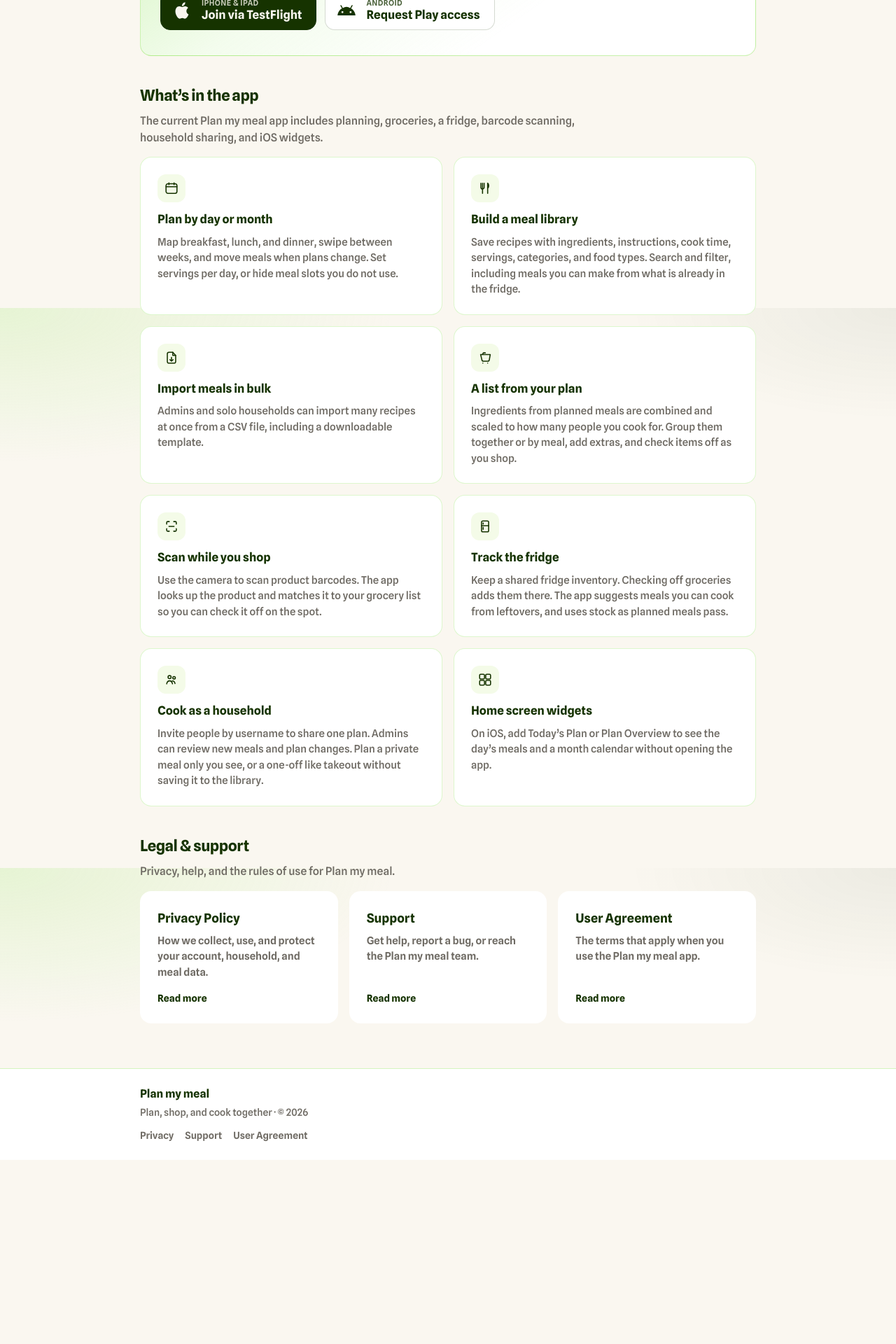
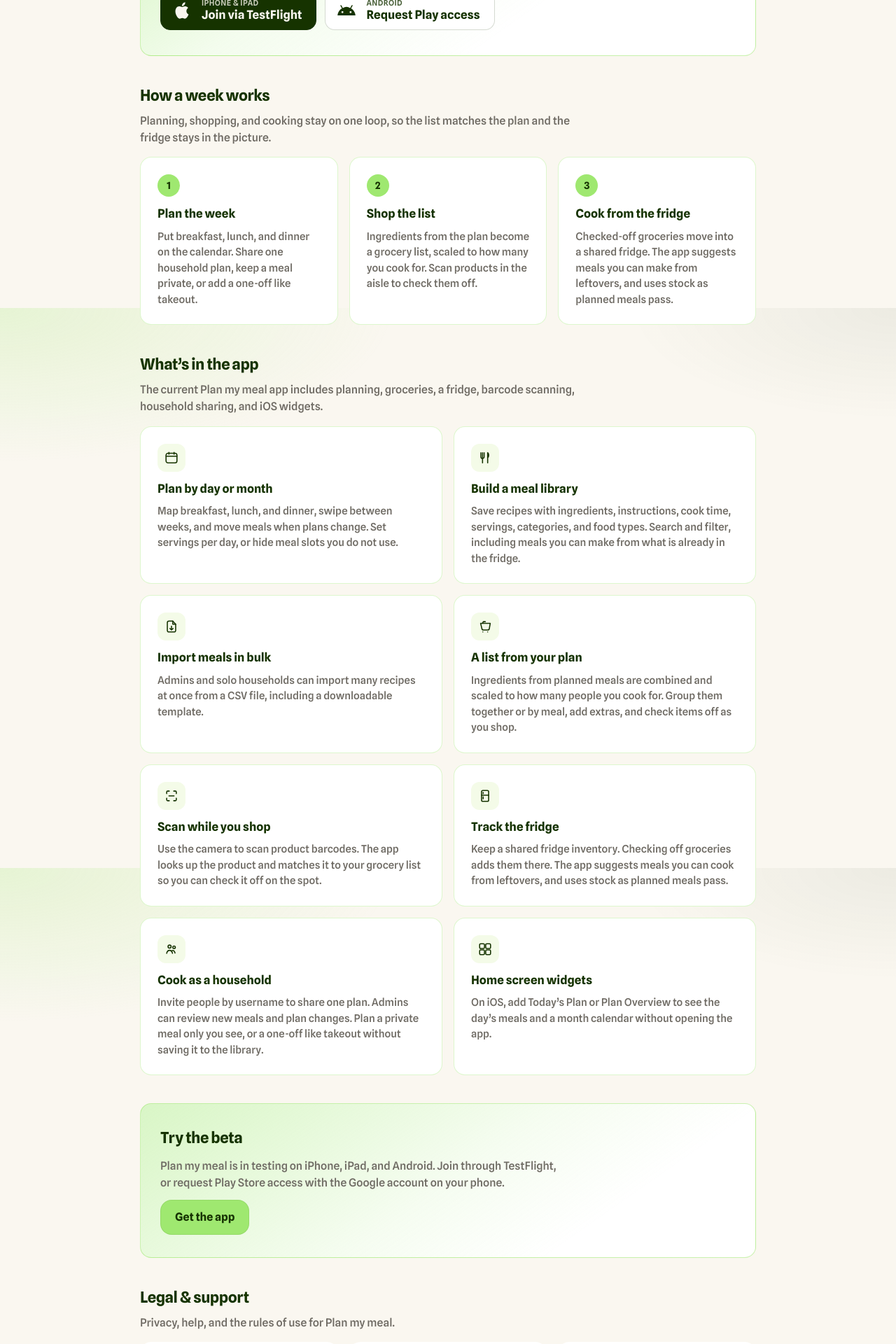
Before and after one commit to Vandammecasper/meal-planner-web, a React (Vite) app: page / in a window 1280 px wide. Shown: the part 360-2280 px from the top of the page at 70% size. Before the commit the page ends 2017 px from the top, so only its background shows below. Built offline with nearby package versions, Linux system fonts and the light colour scheme.

Commit message:
💄 Adds week overview

```diff
--- a/src/components/Layout.tsx
+++ b/src/components/Layout.tsx
@@ -50,6 +50,7 @@
             Plan, shop, and cook together · © {new Date().getFullYear()}
           </p>
           <nav className="layout__footer-links" aria-label="Footer">
+            <a href="/#get-the-app">Get the app</a>
             <NavLink to="/privacy">Privacy</NavLink>
             <NavLink to="/support">Support</NavLink>
             <NavLink to="/user-agreement">User Agreement</NavLink>
--- a/src/pages/Home.css
+++ b/src/pages/Home.css
@@ -37,6 +37,7 @@
 
 .home__get-app {
   margin-top: 24px;
+  scroll-margin-top: 88px;
 }
 
 .home__get-app-note {
@@ -261,6 +262,106 @@
   font-size: 0.9875rem;
 }
 
+.home__steps {
+  display: grid;
+  gap: 16px;
+  margin: 0;
+  padding: 0;
+  list-style: none;
+}
+
+@media (min-width: 720px) {
+  .home__steps {
+    grid-template-columns: repeat(3, 1fr);
+  }
+}
+
+.home__step {
+  display: flex;
+  flex-direction: column;
+  gap: 8px;
+  padding: 24px;
+  background: var(--color-surface);
+  border-radius: var(--radius);
+  border: 1px solid rgba(159, 232, 112, 0.35);
+}
+
+.home__step-num {
+  display: inline-flex;
+  align-items: center;
+  justify-content: center;
+  width: 32px;
+  height: 32px;
+  margin-bottom: 4px;
+  border-radius: 999px;
+  background: var(--color-primary);
+  color: var(--color-tint);
+  font-size: 0.875rem;
+  font-weight: 700;
+}
+
+.home__step-title {
+  margin: 0;
+  font-size: 1.0625rem;
+  font-weight: 700;
+}
+
+.home__step-body {
+  margin: 0;
+  color: var(--color-text-secondary);
+  font-size: 0.9375rem;
+}
+
+.home__cta {
+  display: flex;
+  flex-direction: column;
+  align-items: flex-start;
+  gap: 12px;
+  padding: 32px 28px;
+  border-radius: var(--radius);
+  background:
+    linear-gradient(145deg, rgba(159, 232, 112, 0.4) 0%, rgba(159, 232, 112, 0.1) 50%, transparent 75%),
+    var(--color-surface);
+  border: 1px solid rgba(159, 232, 112, 0.55);
+}
+
+.home__cta-title {
+  margin: 0;
+  font-size: 1.375rem;
+  font-weight: 700;
+  letter-spacing: -0.02em;
+}
+
+.home__cta-body {
+  margin: 0;
+  max-width: 36rem;
+  color: var(--color-text-secondary);
+  font-size: 0.9875rem;
+}
+
+.home__cta-button {
+  display: inline-flex;
+  align-items: center;
+  justify-content: center;
+  min-height: 48px;
+  padding: 12px 20px;
+  border-radius: var(--radius);
+  border: 1px solid rgba(22, 51, 0, 0.08);
+  background: var(--color-primary);
+  color: var(--color-text);
+  font-weight: 700;
+  text-decoration: none;
+  transition:
+    background 0.15s ease,
+    transform 0.15s ease;
+}
+
+.home__cta-button:hover {
+  color: var(--color-text);
+  background: #8fd95f;
+  transform: translateY(-1px);
+}
+
 .home__feature-grid {
   display: grid;
   gap: 16px;
--- a/src/pages/Home.tsx
+++ b/src/pages/Home.tsx
@@ -47,6 +47,24 @@
     body: 'On iOS, add Today’s Plan or Plan Overview to see the day’s meals and a month calendar without opening the app.',
   },
 ];
+
+const weekSteps = [
+  {
+    step: '1',
+    title: 'Plan the week',
+    body: 'Put breakfast, lunch, and dinner on the calendar. Share one household plan, keep a meal private, or add a one-off like takeout.',
+  },
+  {
+    step: '2',
+    title: 'Shop the list',
+    body: 'Ingredients from the plan become a grocery list, scaled to how many you cook for. Scan products in the aisle to check them off.',
+  },
+  {
+    step: '3',
+    title: 'Cook from the fridge',
+    body: 'Checked-off groceries move into a shared fridge. The app suggests meals you can make from leftovers, and uses stock as planned meals pass.',
+  },
+] as const;
 
 const legalCards = [
   {
@@ -182,7 +200,7 @@
   }
 
   return (
-    <div className="home__get-app">
+    <div className="home__get-app" id="get-the-app">
       <p className="home__get-app-note">
         The app is in testing, so these are beta invites rather than App Store or Play Store
         listings.
@@ -289,6 +307,29 @@
         <GetTheApp />
       </section>
 
+      <section className="home__week" aria-labelledby="week-heading">
+        <div className="home__section-head">
+          <h2 id="week-heading" className="home__section-title">
+            How a week works
+          </h2>
+          <p className="home__section-lede">
+            Planning, shopping, and cooking stay on one loop, so the list matches the plan and the
+            fridge stays in the picture.
+          </p>
+        </div>
+        <ol className="home__steps">
+          {weekSteps.map((item) => (
+            <li key={item.step} className="home__step">
+              <span className="home__step-num" aria-hidden="true">
+                {item.step}
+              </span>
+              <h3 className="home__step-title">{item.title}</h3>
+              <p className="home__step-body">{item.body}</p>
+            </li>
+          ))}
+        </ol>
+      </section>
+
       <section className="home__features" aria-labelledby="features-heading">
         <div className="home__section-head">
           <h2 id="features-heading" className="home__section-title">
@@ -310,6 +351,19 @@
             </li>
           ))}
         </ul>
+      </section>
+
+      <section className="home__cta" aria-labelledby="cta-heading">
+        <h2 id="cta-heading" className="home__cta-title">
+          Try the beta
+        </h2>
+        <p className="home__cta-body">
+          {APP_NAME} is in testing on iPhone, iPad, and Android. Join through TestFlight, or request
+          Play Store access with the Google account on your phone.
+        </p>
+        <a className="home__cta-button" href="#get-the-app">
+          Get the app
+        </a>
       </section>
 
       <section className="home__legal" aria-labelledby="legal-heading">
```
